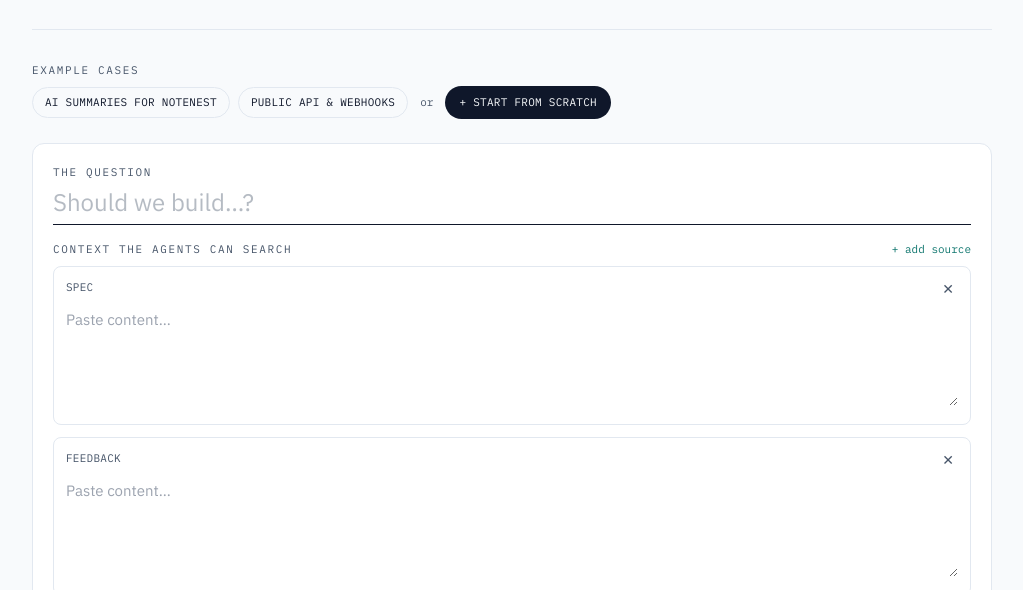
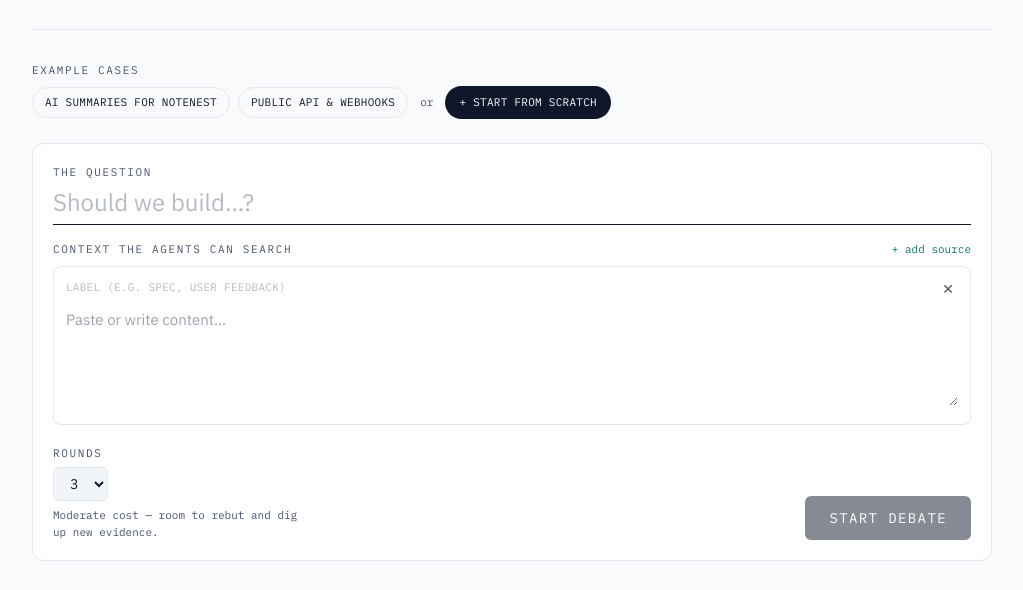
Before and after one commit to matiascabello/should-we-build-it, a plain HTML site: page ui/index.html in a window 1280 px wide. Both pictures are taken after a click on the button "+ START FROM SCRATCH". Shown: the part 210-800 px from the top of the page, without its empty margins (128-1151 px from the left). Drawn offline with nearby package versions, Linux system fonts and the light colour scheme.

Commit message:
updated form labels

```diff
--- a/ui/index.html
+++ b/ui/index.html
@@ -679,13 +679,17 @@ document.addEventListener('keydown', (e) => {
 // ---------------------------------------------------------------
 // Setup panel: case picker + context blocks
 // ---------------------------------------------------------------
-function createContextBlockRow(title, content) {
+// Keeps the debate's evidence pool small enough for a debater to actually
+// read through in one turn, and keeps the form from scrolling forever.
+const MAX_CONTEXT_SOURCES = 3;
+
+function createContextBlockRow(title, content, placeholder = 'Label (e.g. Spec, Feedback)') {
   const row = h('div', { class: 'context-block bg-white border border-line rounded-lg p-3 space-y-2' });
 
   const topRow = h('div', { class: 'flex items-center gap-2' });
   const titleInput = h('input', {
     class: 'ctx-title flex-1 bg-transparent font-mono text-[11px] uppercase tracking-wide text-inkSoft placeholder:text-inkSoft/40 border-b border-transparent focus:border-line pb-1',
-    attrs: { type: 'text', placeholder: 'Label (e.g. Spec, Feedback)' },
+    attrs: { type: 'text', placeholder },
   });
   titleInput.value = title || '';
   const removeBtn = h('button', {
@@ -695,12 +699,13 @@ function createContextBlockRow(title, content) {
   });
   removeBtn.addEventListener('click', () => {
     if (contextBlocksEl.children.length > 1) row.remove();
+    refreshAddContextButtonState();
   });
   topRow.append(titleInput, removeBtn);
 
   const textarea = h('textarea', {
     class: 'ctx-content w-full bg-transparent font-body text-[15px] leading-relaxed resize-y min-h-[6rem]',
-    attrs: { rows: '4', placeholder: 'Paste content…' },
+    attrs: { rows: '4', placeholder: 'Paste or write content…' },
   });
   textarea.value = content || '';
 
@@ -718,22 +723,33 @@ function refreshStartButtonState() {
   startBtn.classList.toggle('cursor-not-allowed', disabled);
 }
 
+// "+ add source" is disabled once the cap is hit rather than hidden — still
+// visible so it's clear why nothing happens, consistent with how the replay
+// button handles its own not-applicable state below.
+function refreshAddContextButtonState() {
+  const atCap = contextBlocksEl.children.length >= MAX_CONTEXT_SOURCES;
+  addContextBtn.disabled = atCap;
+  addContextBtn.classList.toggle('opacity-40', atCap);
+  addContextBtn.classList.toggle('cursor-not-allowed', atCap);
+}
+
 function loadCaseIntoForm(caseObj) {
   questionInput.value = caseObj.question;
   contextBlocksEl.innerHTML = '';
   caseObj.context.forEach(c => contextBlocksEl.appendChild(createContextBlockRow(c.title, c.content)));
   setActiveChip(caseObj.id);
   refreshStartButtonState();
+  refreshAddContextButtonState();
 }
 
 function clearForm() {
   questionInput.value = '';
   contextBlocksEl.innerHTML = '';
-  contextBlocksEl.appendChild(createContextBlockRow('Spec', ''));
-  contextBlocksEl.appendChild(createContextBlockRow('Feedback', ''));
+  contextBlocksEl.appendChild(createContextBlockRow('', '', 'Label (e.g. spec, user feedback)'));
   setActiveChip('blank');
   questionInput.focus();
   refreshStartButtonState();
+  refreshAddContextButtonState();
 }
 
 questionInput.addEventListener('input', refreshStartButtonState);
@@ -790,7 +806,9 @@ function renderCaseChips() {
 }
 
 addContextBtn.addEventListener('click', () => {
+  if (contextBlocksEl.children.length >= MAX_CONTEXT_SOURCES) return;
   contextBlocksEl.appendChild(createContextBlockRow('', ''));
+  refreshAddContextButtonState();
 });
 
 // Each round is one full exchange (Advocate argues, Skeptic rebuts, fact-check)
```
Also changed, not shown: 1 other file.
